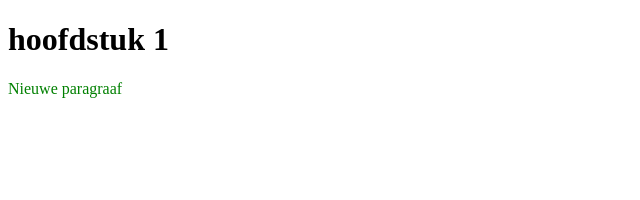
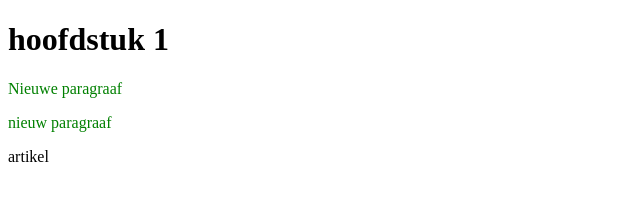
Before and after one commit to MarcelB21/git-workshop-demo, a plain HTML site: page index.html in a window 1280 px wide. Shown: the whole page, without its empty margins (0-640 px from the left). Drawn offline with Linux system fonts and the light colour scheme.

Commit message:
html aangepast

```diff
--- a/index.html
+++ b/index.html
@@ -9,5 +9,8 @@
 <h1>hoofdstuk 1</h1>
 <p>Nieuwe paragraaf </p>
 
+<p>nieuw paragraaf</p>
+<article> artikel </article>
+
 </body>
 </html>
```
